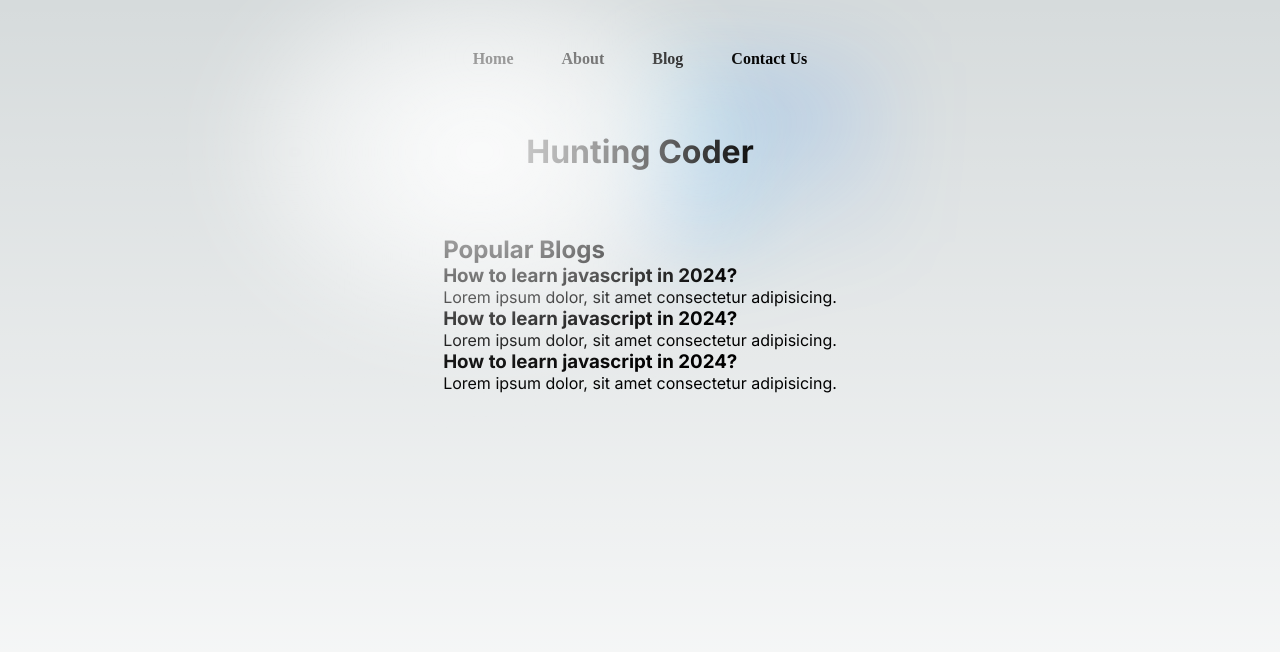
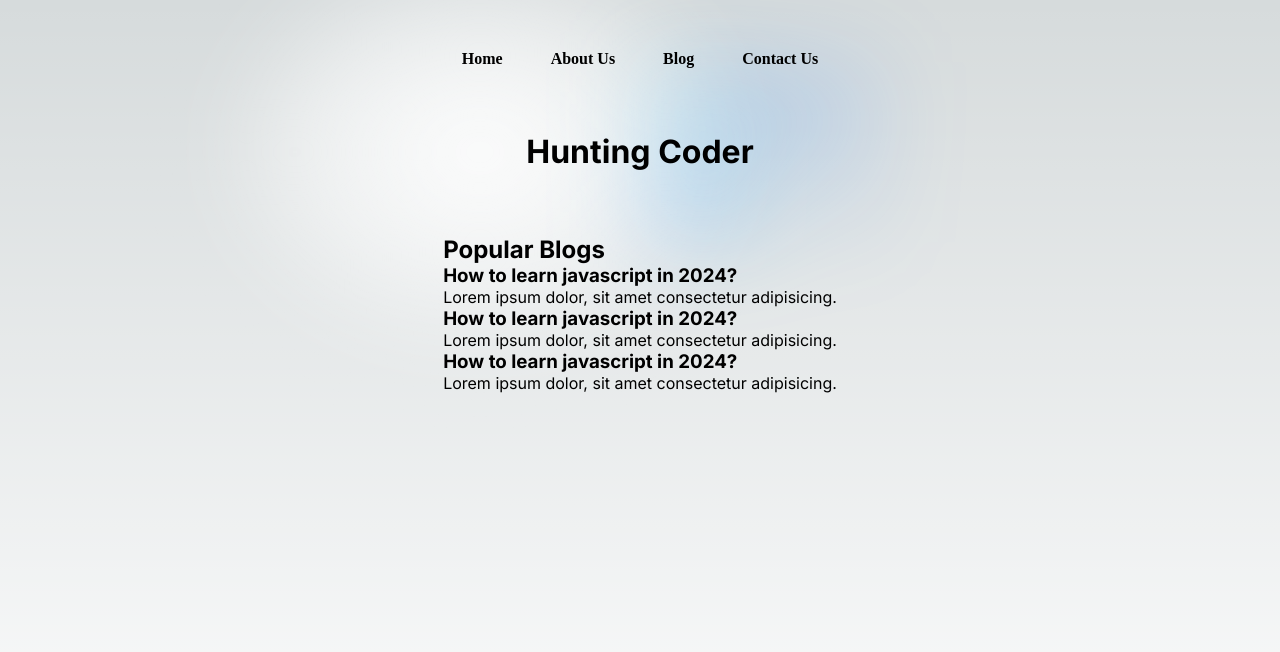
Before and after one commit to Achinmay05/huntingcoder, a Next.js app: page / in a window 1280 px wide. Shown: the top 652 px of the page. Built offline with nearby package versions, Linux system fonts and the light colour scheme.

Commit message:
fixed bugs

```diff
--- a/pages/index.js
+++ b/pages/index.js
@@ -1,6 +1,7 @@
 import Head from "next/head";
 import { Inter } from "next/font/google";
 import styles from "@/styles/Home.module.css";
+import Link from "next/link";
 
 const inter = Inter({ subsets: ["latin"] });
 
@@ -16,10 +17,21 @@ export default function Home() {
 
       <nav className={styles.mainnav}>
         <ul>
-          <li>Home</li>
-          <li>About</li>
-          <li>Blog</li>
-          <li>Contact Us</li>
+          <li>
+            <Link href="/">Home</Link>
+          </li>
+
+          <li>
+            <Link href="/about">About Us</Link>
+          </li>
+
+          <li>
+            <Link href="/blog">Blog</Link>
+          </li>
+
+          <li>
+            <Link href="/contact">Contact Us</Link>
+          </li>
         </ul>
       </nav>
 
@@ -51,65 +63,6 @@ export default function Home() {
             <p>Lorem ipsum dolor, sit amet consectetur adipisicing.</p>
           </div>
         </div>
-
-        {/* <div className={styles.grid}>
-          <a
-            href="https://nextjs.org/docs?utm_source=create-next-app&utm_medium=default-template&utm_campaign=create-next-app"
-            className={styles.card}
-            target="_blank"
-            rel="noopener noreferrer"
-          >
-            <h2>
-              Docs <span>-&gt;</span>
-            </h2>
-            <p>
-              Find in-depth information about Next.js features and&nbsp;API.
-            </p>
-          </a>
-
-          <a
-            href="https://nextjs.org/learn?utm_source=create-next-app&utm_medium=default-template&utm_campaign=create-next-app"
-            className={styles.card}
-            target="_blank"
-            rel="noopener noreferrer"
-          >
-            <h2>
-              Learn <span>-&gt;</span>
-            </h2>
-            <p>
-              Learn about Next.js in an interactive course with&nbsp;quizzes!
-            </p>
-          </a>
-
-          <a
-            href="https://vercel.com/templates?framework=next.js&utm_source=create-next-app&utm_medium=default-template&utm_campaign=create-next-app"
-            className={styles.card}
-            target="_blank"
-            rel="noopener noreferrer"
-          >
-            <h2>
-              Templates <span>-&gt;</span>
-            </h2>
-            <p>
-              Discover and deploy boilerplate example Next.js&nbsp;projects.
-            </p>
-          </a>
-
-          <a
-            href="https://vercel.com/new?utm_source=create-next-app&utm_medium=default-template&utm_campaign=create-next-app"
-            className={styles.card}
-            target="_blank"
-            rel="noopener noreferrer"
-          >
-            <h2>
-              Deploy <span>-&gt;</span>
-            </h2>
-            <p>
-              Instantly deploy your Next.js site to a shareable URL
-              with&nbsp;Vercel.
-            </p>
-          </a>
-        </div> */}
       </main>
     </>
   );
--- a/styles/Home.module.css
+++ b/styles/Home.module.css
@@ -105,6 +105,7 @@
   position: absolute;
   filter: blur(45px);
   transform: translateZ(0);
+  z-index: -1;
 }
 
 .logo {
```
